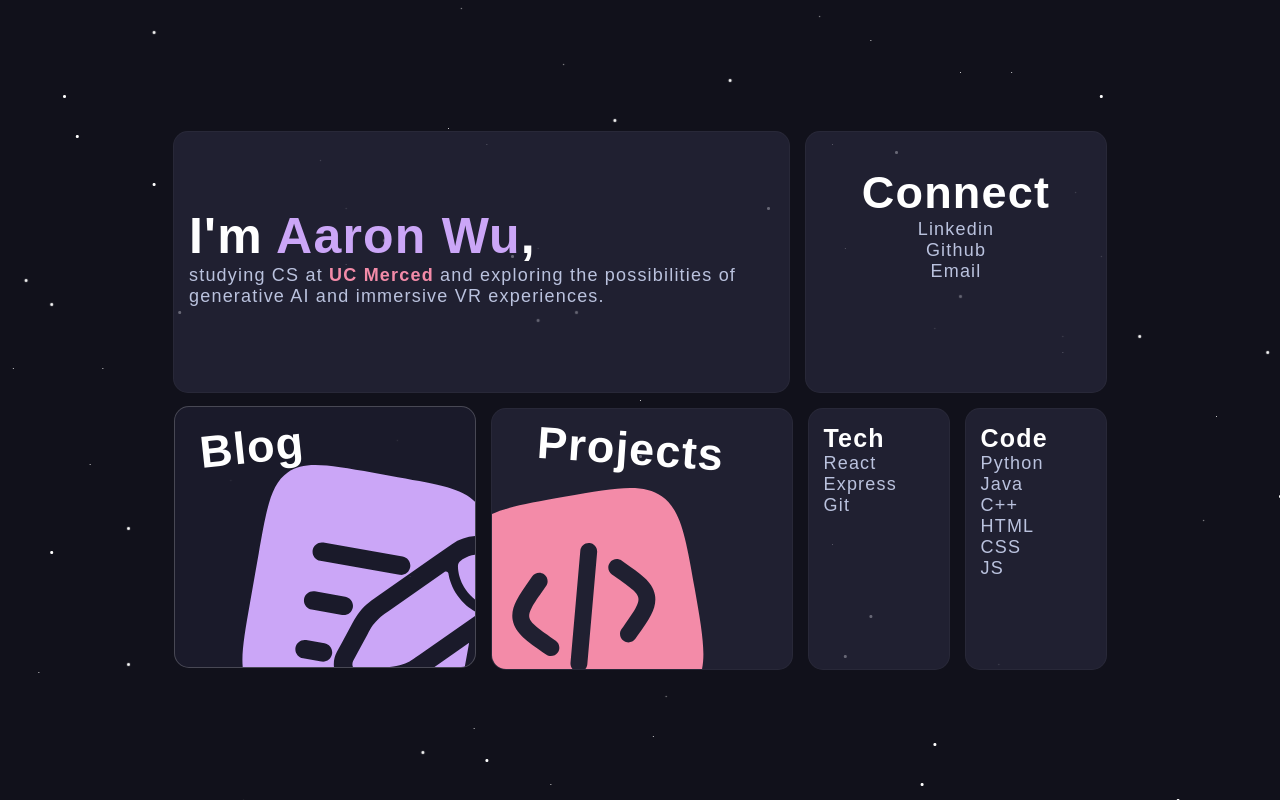
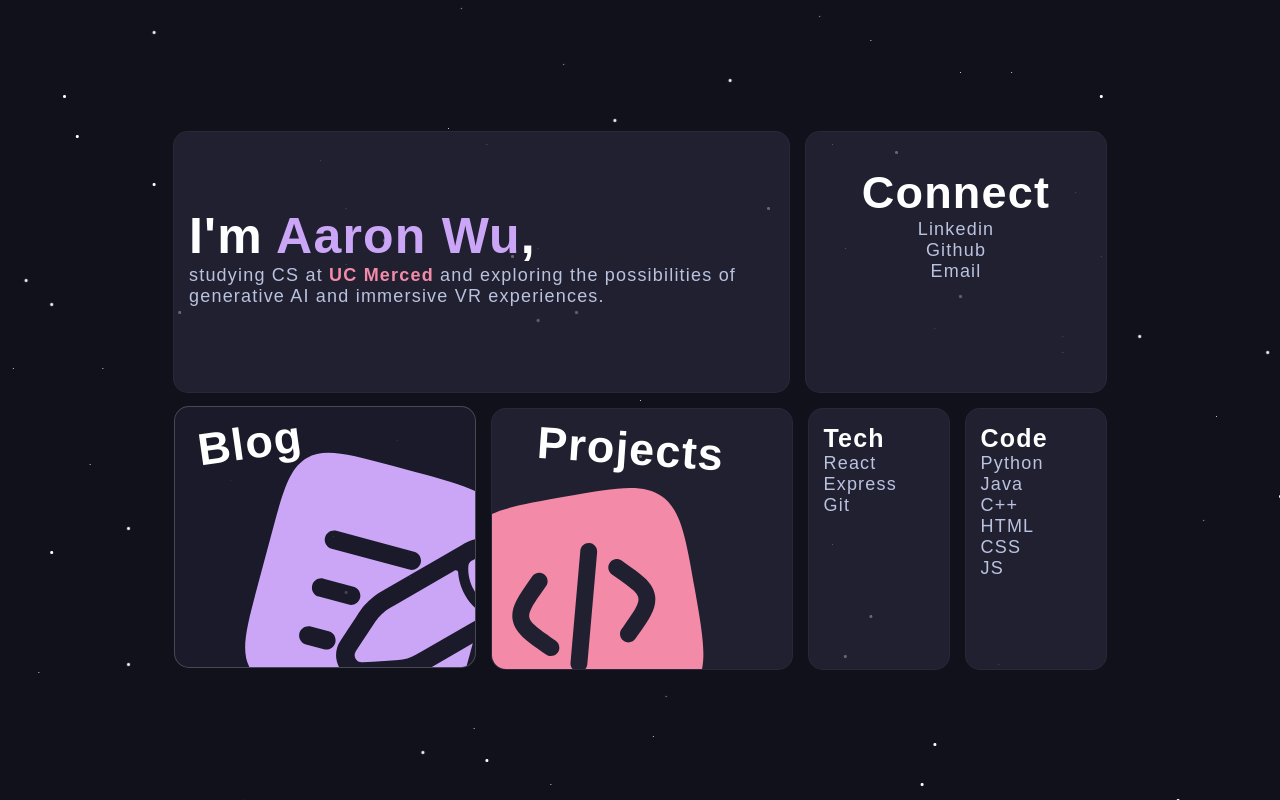
Before and after one commit to airhornwho/bento-grid, a React (Create React App) app: page / in a window 1280 px wide. In both pictures the pointer is over the picture 363 px from the left and 598 px from the top of the page. Built offline with nearby package versions, Linux system fonts and the light colour scheme; a web font is replaced by a local one.

Commit message:
Fixed div hover effects on home page

```diff
--- a/src/App.css
+++ b/src/App.css
@@ -91,10 +91,19 @@ body {
   display: inline-block;
   transform: rotate(10deg) translateY(-10%) translateX(7%);
   z-index: -1;
+  transition: 1s;
+}
+.blog:hover img {
+  transform: rotate(15deg) translateY(-14%) translateX(8%);
 }
 .blog h2 {
   rotate:-6deg;
-  transform: translateY(-8px) translateX(10px);
+  transform: translateY(-10px) translateX(10px);
+  transition: 1s;
+}
+.blog:hover h2 {
+  rotate:-8deg;
+  transform: translateY(-15px) translateX(9px);
 }
 .projects {
   position: relative;
@@ -106,10 +115,19 @@ body {
   display: inline-block;
   transform: rotate(-10deg) translateY(-5%) translateX(-21%);
   z-index: -1;
+  transition: 1s;
+}
+.projects:hover img {
+  transform: rotate(-15deg) translateY(-10%) translateX(-23%);
 }
 .projects h2{
   rotate:4deg;
   transform: translateX(30px);
+  transition: 1s;
+}
+.projects:hover h2{
+  rotate:5deg;
+  transform: translateX(36px);
 }
 .connect {
   text-align: center;
@@ -198,4 +216,5 @@ body {
     color: #bac2de;
     font-weight: lighter;
   }
+
 }
```
